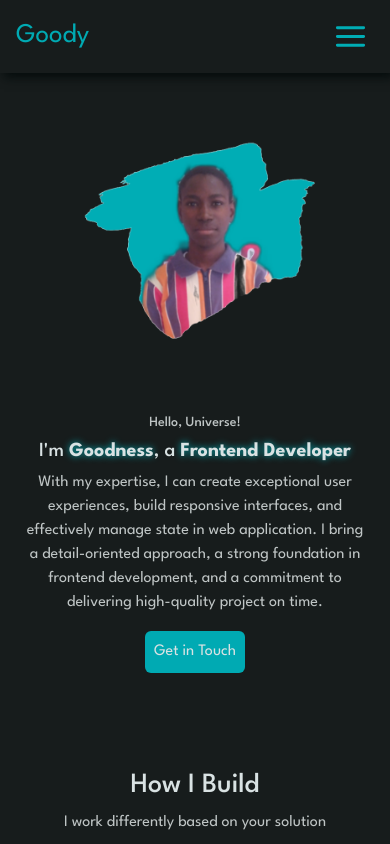
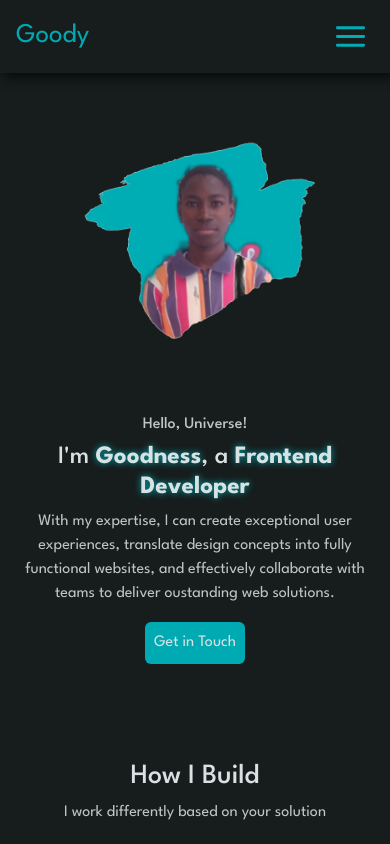
Before and after one commit to goody-dev/goodness, a React (Create React App) app: page / in a window 390 px wide. Shown: the top 844 px of the page. Built offline with nearby package versions, Linux system fonts and the light colour scheme.

Commit message:
Optimized for responsiveness

```diff
--- a/src/components/About.js
+++ b/src/components/About.js
@@ -10,11 +10,11 @@
     render () {
         return (
         <div id="about" className="surface1-dark px-4 px-sm-5 d-flex flex-column flex-sm-row-reverse justify-content-sm-between align-items-sm-center pt-sm-1 pb-sm-1" style={{height: 'auto'}}>
-            <img src={DevImg} alt="Goodness developer" className="d-block mx-auto" style={{minWidth: '50%', width:'100%'}}/>
+            <img src={DevImg} alt="An headshot of Goodness" className="d-block mx-auto" style={{minWidth: '50%', width:'100%'}}/>
             <div className="text-sm-start mb-5 mb-sm-0" style={{minWidth:'50%'}}>
-                <h2 className="text2-dark" style={{fontSize: 'clamp(14px, 2vw, 25px)'}}>Hello, Universe!</h2>
-                <h1 className="text1-dark" style={{fontSize: 'clamp(20px, 3vw, 40px)'}}>I'm <span style={{textShadow:'0px 0px 7px #00ADB5', fontWeight:'bold'}}>Goodness</span>, a <span style={{textShadow:'0px 0px 7px #00ADB5', fontWeight:'bold'}}>Frontend Developer</span></h1>
-                <p className="text2-dark" style={{fontSize: 'clamp(16px, 1vw, 27px)'}}>With my expertise, I can create exceptional user experiences, build responsive interfaces, and effectively manage state in web application. I bring a detail-oriented approach, a strong foundation in frontend development, and a commitment to delivering high-quality project on time.</p>
+                <h2 className="text2-dark" style={{fontSize: 'clamp(16px, 2vw, 25px)'}}>Hello, Universe!</h2>
+                <h1 className="text1-dark" style={{fontSize: 'clamp(25px, 4vw, 50px)'}}>I'm <span style={{textShadow:'0px 0px 7px #00ADB5', fontWeight:'bold'}}>Goodness</span>, a <span style={{textShadow:'0px 0px 7px #00ADB5', fontWeight:'bold'}}>Frontend Developer</span></h1>
+                <p className="text2-dark" style={{fontSize: 'clamp(16px, 1vw, 27px)'}}>With my expertise, I can create exceptional user experiences, translate design concepts into fully functional websites, and effectively collaborate with teams to deliver oustanding web solutions.</p>
                 <a href="https://wa.me/+2349015174899"><button className="btn rounded-2 p-2 brand-light text1-dark btn-hover" style={{}} >Get in Touch</button></a>
             </div>
          </div>
```
